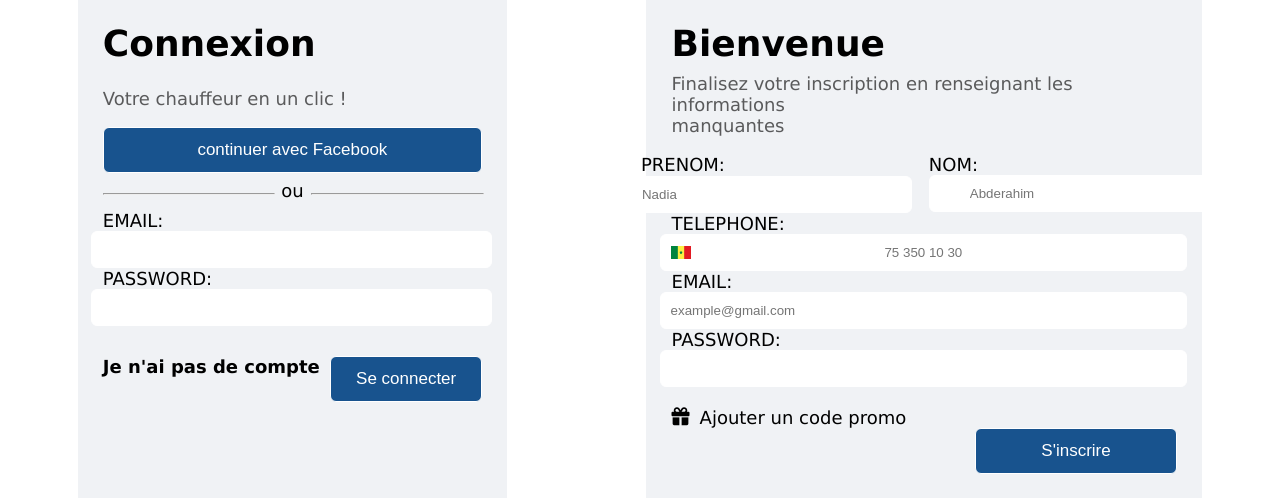
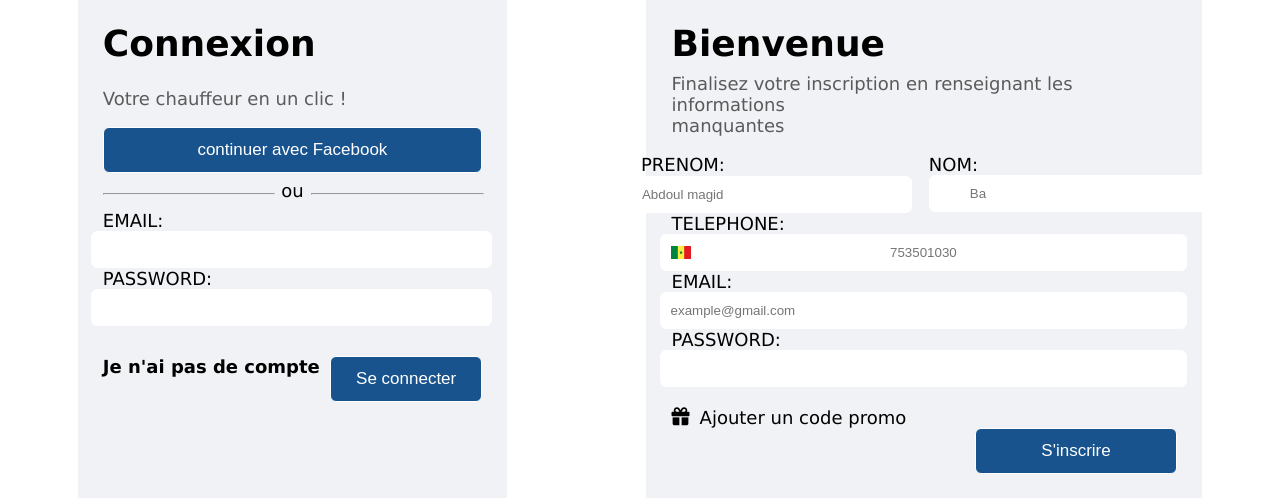
Before and after one commit to bamagid/E-Taxibokko, a PHP site: page / in a window 1280 px wide. Shown: the part 109-607 px from the top of the page. Run offline with PHP 8.4, Linux system fonts and the light colour scheme.

Commit message:
changement des placeholder pour l'adapter au nouveau regles de validation cote backend

```diff
--- a/index.php
+++ b/index.php
@@ -29,17 +29,17 @@
                 <div class="pre_nom">
                    <div class="prenom">
                     <label for="prenom" class="lab_pre"> PRENOM:</label><br>
-                    <input type="text" placeholder="Nadia" name="prenom" class="entrerp" autocomplete="off" pattern="[a-zA-Zàéùè -]{2,50}" required><br>
+                    <input type="text" placeholder="Abdoul magid" name="prenom" class="entrerp" autocomplete="off" pattern="[a-zA-Zàéùè -]{2,50}" required><br>
                    </div>
                    <div class="nom">
                     <label for="nom">NOM:</label><br>
-                    <input type="text" placeholder="Abderahim" name="nom" pattern="[a-zA-Z]{2,30}" autocomplete="off" class="entrern" required><br>
+                    <input type="text" placeholder="Ba" name="nom" pattern="[a-zA-Z]{2,30}" autocomplete="off" class="entrern" required><br>
                    </div>
                 </div>
                 <label for="telephone">TELEPHONE:</label><br>
-                <input type="tel" placeholder="75 350 10 30" name="telephone" class="telephone" autocomplete="off" pattern="^7[05768]{1}+[0-9]{7}$" required><br>
+                <input type="tel" placeholder="753501030" name="telephone" class="telephone" autocomplete="off" pattern="^7[05768]{1}+[0-9]{7}$" required><br>
                 <label for="telephone">EMAIL:</label><br>
-                <input type="email" placeholder="example@gmail.com" name="email2" class="entrer" autocomplete="off" pattern="[a-zA-Z0-9._%+-]+@[a-zA-Z0-9.-]+.[a-zA-Z]{2,4}" required><br>
+                <input type="email" placeholder="example@gmail.com" name="email2" class="entrer" autocomplete="off" pattern="[a-zA-Z0-9._-]+@[a-zA-Z0-9.-]+.[a-zA-Z]{2,4}" required><br>
                 <label for="telephone">PASSWORD:</label><br>
                 <input type="password" name="password2" class="entrer" required><br>
                 <div class="gift">
```
